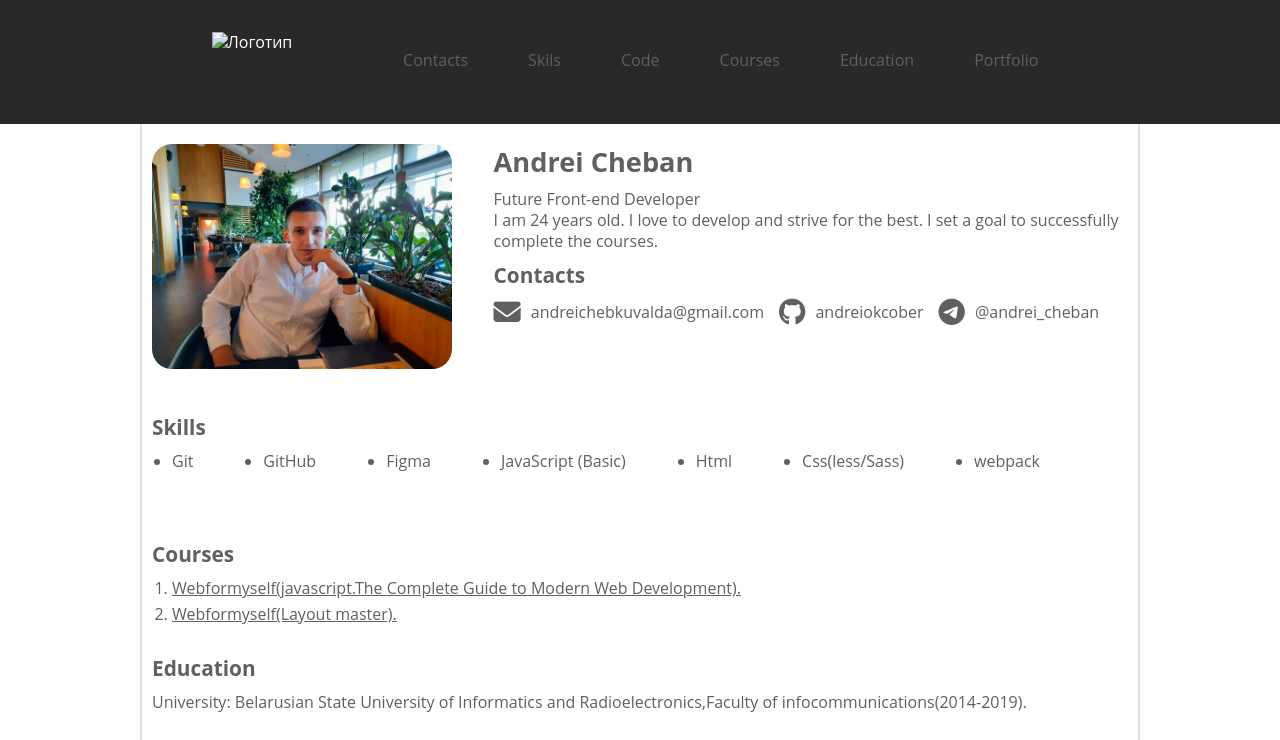
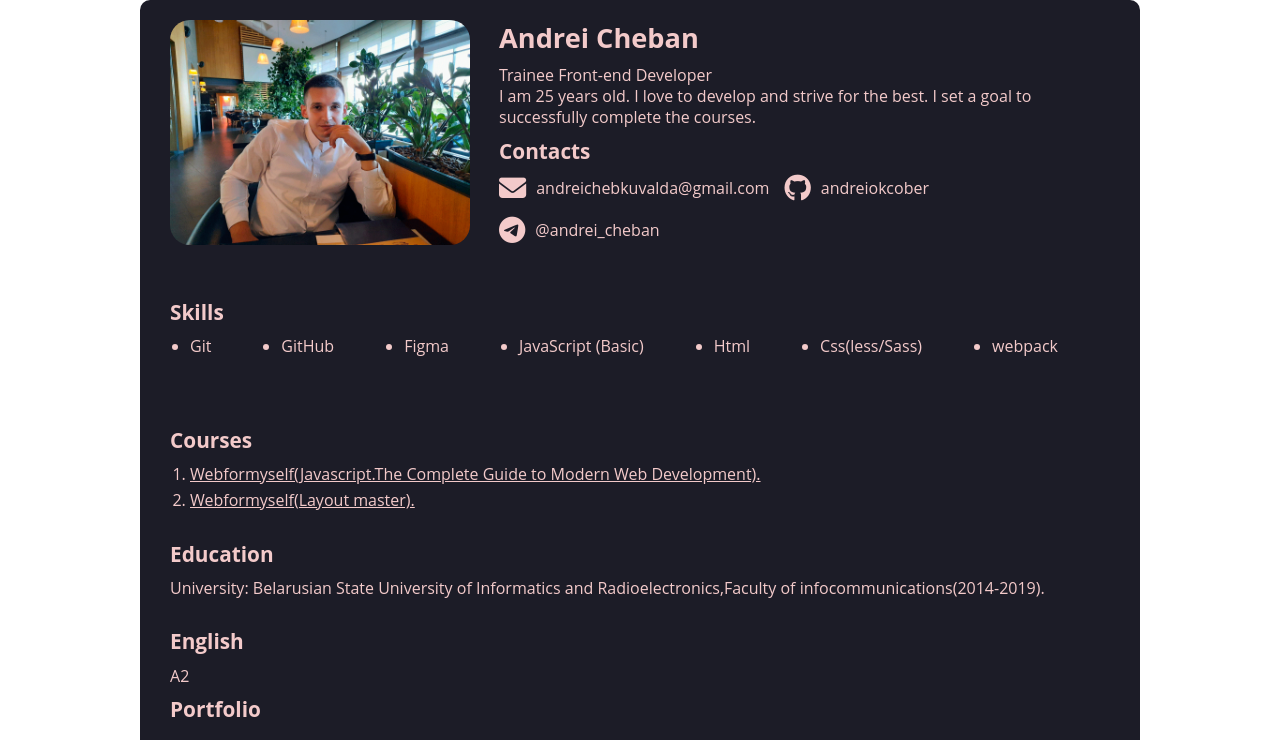
Before and after one commit to andreiokcober/Andrei-CV, a plain HTML site: page index.html in a window 1280 px wide. Shown: the top 740 px of the page. Drawn offline with Linux system fonts and the light colour scheme.

Commit message:
feat:add new style

```diff
--- a/index.html
+++ b/index.html
@@ -9,7 +9,7 @@
     <title>HTML, CSS & Git Basics</title>
   </head>
   <body>
-    <header>
+    <!-- <header>
       <div class="header">
         <div class="logotip">
           <a href="https://rs.school/"
@@ -27,7 +27,7 @@
           </ul>
         </nav>
       </div>
-    </header>
+    </header> -->
     <main class="main-conteiner">
       <div class="About_me">
         <div class="foto">
@@ -35,9 +35,9 @@
         </div>
         <section class="About_me_information">
           <h1>Andrei Cheban</h1>
-          <p>Future Front-end Developer</p>
+          <p>Trainee Front-end Developer</p>
           <p>
-            I am 24 years old. I love to develop and strive for the best. I set
+            I am 25 years old. I love to develop and strive for the best. I set
             a goal to successfully complete the courses.
           </p>
           <section class="contacts">
@@ -85,7 +85,7 @@
             <a
               class="courses_menu_item_link"
               href="https://webformyself.com/javascript/?utm_medium=systema&utm_source=nashikursi&utm_campaign=javascript"
-              >Webformyself(javascript.The Complete Guide to Modern Web
+              >Webformyself(Javascript.The Complete Guide to Modern Web
               Development).</a
             >
           </li>
@@ -170,7 +170,7 @@
         </div>
       </section>
     </main>
-    <footer class="footer">
+    <!-- <footer class="footer">
       <div class="container footer_option">
         <div class="github">
           <a class="contact_icon" href="https://github.com/andreiokcober"
@@ -188,7 +188,7 @@
           /></a>
         </div>
       </div>
-    </footer>
+    </footer> -->
     <script src="./index.js"></script>
   </body>
 </html>
--- a/style.css
+++ b/style.css
@@ -1,13 +1,15 @@
 * {
   margin: 0;
   padding: 0;
-  color: #606060;
+  color: rgb(243 202 202);
   font-family: "Open Sans", sans-serif;
   font-size: 1em;
   box-sizing: border-box;
   line-height: 1.3;
 }
-
+body {
+  /* background: linear-gradient(180deg, #d3c9c9 10%, #7a5e5e); */
+}
 a {
   text-decoration: none;
 }
@@ -66,9 +68,11 @@ header {
 .main-conteiner {
   max-width: 1000px;
   margin: 0 auto;
-  padding: 20px 10px;
-  border-right: 2px solid #e1e0e0;
-  border-left: 2px solid #e1e0e0;
+  padding: 20px 30px;
+  /* border-right: 2px solid #e1e0e0;
+  border-left: 2px solid #e1e0e0; */
+  background-color: rgb(28, 28, 39);
+  border-radius: 10px;
 }
 .About_me {
   display: flex;
```
